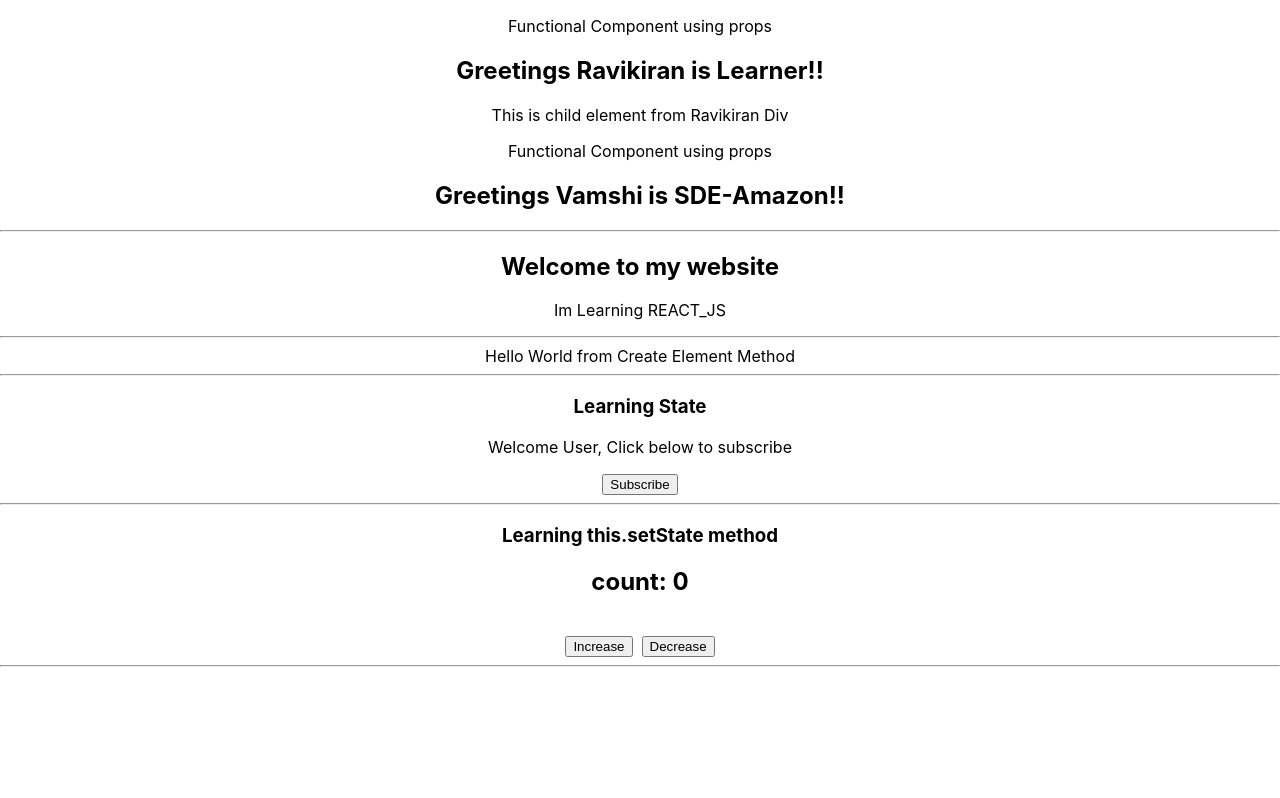
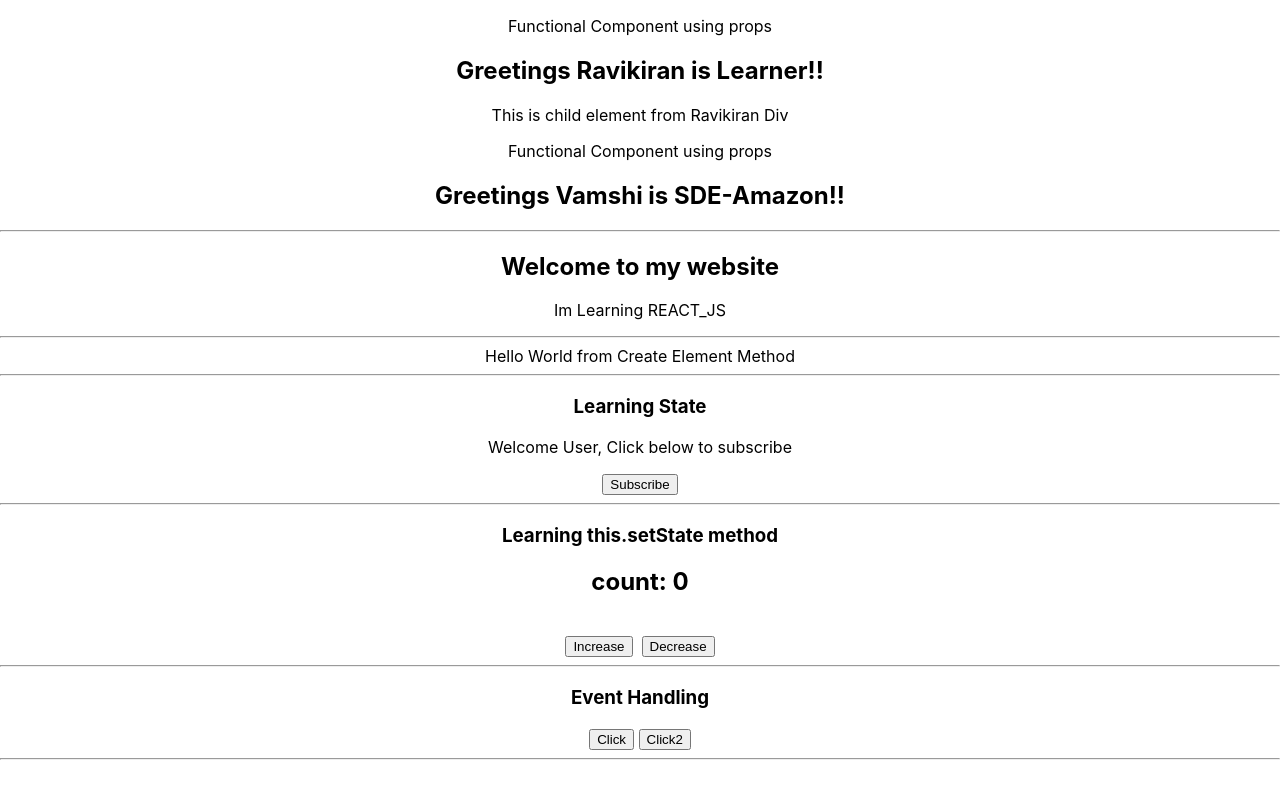
Before and after one commit to kirannani168/LearningReactJS, a React (Create React App) app: page / in a window 1280 px wide. Built offline with nearby package versions, Linux system fonts and the light colour scheme.

Commit message:
EventHAndling

```diff
--- a/src/App.js
+++ b/src/App.js
@@ -3,6 +3,7 @@ import React, { Component } from 'react'
 import './App.css';
 import Counter from './Components/Counter';
 import CreateElement from './Components/CreateElement';
+import EventHandling from './Components/EventHandling';
 import Greet from './Components/Greet';
 import Message from './Components/Message';
 import Welcome from './Components/Welcome';
@@ -24,6 +25,8 @@ class App extends Component {
         <hr/>
         <Counter/>
         <hr/>
+        <EventHandling/>
+        <hr/>
       </div>
     )
   }
--- /dev/null
+++ b/src/Components/EventHandling.js
@@ -0,0 +1,14 @@
+import React from 'react'
+
+export default function EventHandling () {
+    function onClickHandler(){
+        alert("Btn Clicked")
+    }
+  return (
+    <div>
+    <h3>Event Handling</h3>
+        <button onClick={onClickHandler}>Click</button>&nbsp;
+        <button onClick={()=>onClickHandler()}>Click2</button>
+    </div>
+  )
+}
```
